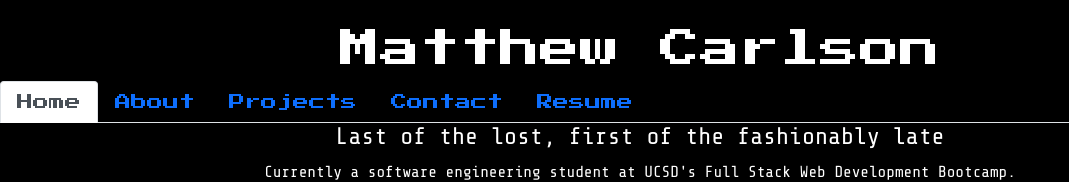
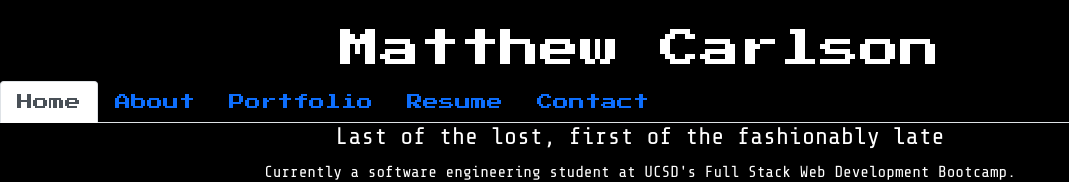
Before and after one commit to mrmrc182/mc-react-portfolio, a React (Create React App) app: page / in a window 1280 px wide. Shown: the top 182 px of the page, without its empty margins (0-1069 px from the left). Built offline with nearby package versions, Linux system fonts and the light colour scheme.

Commit message:
updating styles

```diff
--- a/src/App.css
+++ b/src/App.css
@@ -3,11 +3,12 @@
     color: white;
     background-color: black;
 }
-h1{
-    font-family: "Press Start 2P", cursive;
-}
 p{
     font-family: 'Share Tech Mono', monospace;
+}
+.tab-name{
+    font-family: "Press Start 2P", cursive;
+    text-align: center;
 }
 .name{
     text-align: center;
@@ -24,7 +25,7 @@ p{
     list-style-type: none;
 }
 .project-name{
-    font-family: "Press Start 2P", cursive;
+    font-family: 'Share Tech Mono', monospace;
 }
 .picture{
     width: 25%;
@@ -37,5 +38,8 @@ p{
     text-decoration: none;
     color: white;
 }
+.card-width{
+    width: 45%;
+}
 /* @use "@material/card";
 @include card.core/styles; */
--- a/src/components/NavTabs.js
+++ b/src/components/NavTabs.js
@@ -2,8 +2,8 @@ import React from 'react';
 
 function NavTabs({ currentPage, handlePageChange }) {
   return (
-    <ul className="nav nav-tabs project-name">
-      <li className="nav-item font-link">
+    <ul className="nav nav-tabs tab-name">
+      <li className="nav-item">
         <a
           href="#home"
           onClick={() => handlePageChange('Home')}
@@ -24,10 +24,19 @@ function NavTabs({ currentPage, handlePageChange }) {
       <li className="nav-item">
         <a
           href="#projects"
-          onClick={() => handlePageChange('Projects')}
-          className={currentPage === 'Projects' ? 'nav-link active' : 'nav-link'}
+          onClick={() => handlePageChange('Portfolio')}
+          className={currentPage === 'Portfolio' ? 'nav-link active' : 'nav-link'}
         >
-          Projects
+          Portfolio
+        </a>
+      </li>
+      <li className="nav-item">
+        <a
+          href="#resume"
+          onClick={() => handlePageChange('Resume')}
+          className={currentPage === 'Resume' ? 'nav-link active' : 'nav-link'}
+        >
+          Resume
         </a>
       </li>
       <li className="nav-item">
@@ -39,15 +48,6 @@ function NavTabs({ currentPage, handlePageChange }) {
           Contact
         </a>
       </li>
-      <li className="nav-item">
-        <a
-          href="#resume"
-          onClick={() => handlePageChange('Resume')}
-          className={currentPage === 'Resume' ? 'nav-link active' : 'nav-link'}
-        >
-          Resume
-        </a>
-      </li>
     </ul>
   );
 }
--- a/src/components/PortfolioContainer.js
+++ b/src/components/PortfolioContainer.js
@@ -2,7 +2,7 @@ import React, { useState } from 'react';
 import NavTabs from './NavTabs';
 import Home from './pages/Home';
 import About from './pages/About';
-import Projects from './pages/Projects';
+import Portfolio from './pages/Portfolio';
 import Resume from './pages/Resume';
 import Contact from './pages/Contact';
 
@@ -16,8 +16,8 @@ export default function PortfolioContainer() {
         return <Home />;
       case 'About':
         return <About />;
-      case 'Projects':
-        return <Projects />;
+      case 'Portfolio':
+        return <Portfolio />;
       case "Resume":
         return <Resume />;
       default:
--- /dev/null
+++ b/src/components/Projects.js
@@ -0,0 +1,54 @@
+import React from "react";
+import Card from "@mui/material/Card";
+import CardContent from "@mui/material/CardContent";
+import AugurIMG from "../images/augurPredictScreenshot.png";
+
+export default function Projects() {
+  return (
+    <div>
+      <Card className="card-width">
+        <CardContent>
+          <a href="https://augur-app.herokuapp.com/">
+            <div>
+              <img
+                src={AugurIMG}
+                alt="a screenshot of the Augur app prediction page"
+              ></img>
+            </div>
+          </a>
+          <div>
+            <h4 class="project-name">Augur</h4>
+            <p>
+              An app to make and log stock market predictions. Made with
+              JavaScript, Handlebars, and MySQL
+            </p>
+            <p>
+              <a href="https://github.com/sammymayhem/the-coin-flips">
+                Link to code
+              </a>
+            </p>
+          </div>
+        </CardContent>
+      </Card>
+      <Card>
+        <CardContent>
+          <a href="https://clean-progressive-text-editor.herokuapp.com/">
+            <img src="#" alt="a screenshot of the Text Editor app"></img>
+          </a>
+          <div>
+            <h4 class="project-name">Text Editor</h4>
+            <p>
+              A progressive web application where a user can write and save
+              text. It can also be used offline.
+            </p>
+            <p>
+              <a href="https://github.com/mrmrc182/progressive-text-editor">
+                Link to code
+              </a>
+            </p>
+          </div>
+        </CardContent>
+      </Card>
+    </div>
+  );
+}
--- /dev/null
+++ b/src/components/pages/Portfolio.js
@@ -0,0 +1,11 @@
+import React from "react";
+import Projects from "../Projects"
+
+export default function Portfolio() {
+  return (
+    <div>
+      <h1 className="name">Recent Projects</h1>
+      <Projects />
+    </div>
+  );
+}
--- a/src/components/pages/Projects.js
+++ /dev/null
@@ -1,57 +0,0 @@
-import React from "react";
-import Card from "@mui/material/Card";
-import CardContent from "@mui/material/CardContent";
-import AugurIMG from "../../images/augurPredictScreenshot.png";
-
-export default function Projects() {
-  return (
-    <div>
-      <h1 class="title">Recent Projects</h1>
-      <Card>
-      <CardContent>
-        <a href="https://augur-app.herokuapp.com/">
-          <div>
-          <img
-            src={AugurIMG}
-            alt="a screenshot of the Augur app prediction page"
-          ></img>
-          </div>
-        </a>
-        <div>
-          <h4 class="project-name">Augur</h4>
-          <p>
-            An app to make and log stock market predictions. Made with
-            JavaScript, Handlebars, and MySQL
-          </p>
-          <p>
-            <a href="https://github.com/sammymayhem/the-coin-flips">
-              Link to code
-            </a>
-          </p>
-        </div>
-      </CardContent>
-      </Card>
-      <Card>
-      <CardContent>
-        <a href="https://clean-progressive-text-editor.herokuapp.com/">
-          <img
-            src="#"
-            alt="a screenshot of the Text Editor app"
-          ></img>
-        </a>
-        <div>
-          <h4 class="project-name">Text Editor</h4>
-          <p>
-            A progressive web application where a user can write and save text.  It can also be used offline.
-          </p>
-          <p>
-            <a href="https://github.com/mrmrc182/progressive-text-editor">
-              Link to code
-            </a>
-          </p>
-        </div>
-      </CardContent>
-      </Card>
-    </div>
-  );
-}
```
